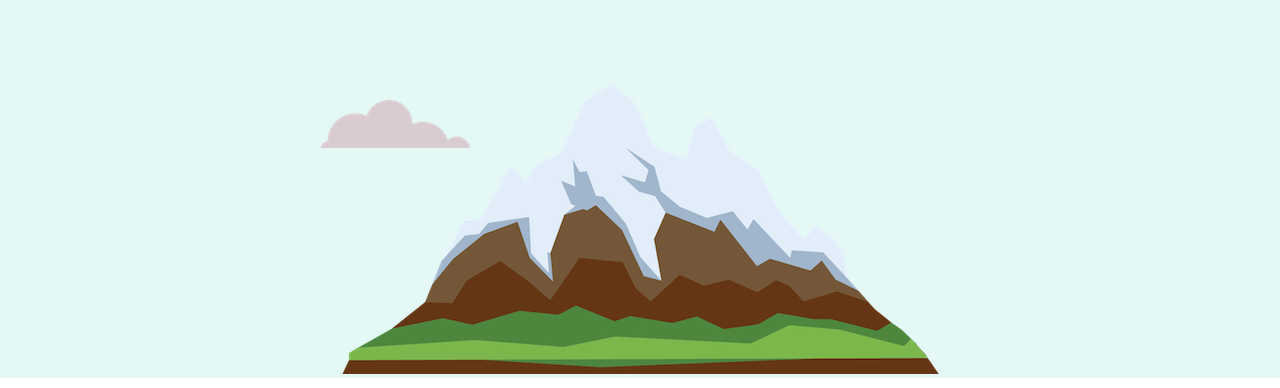
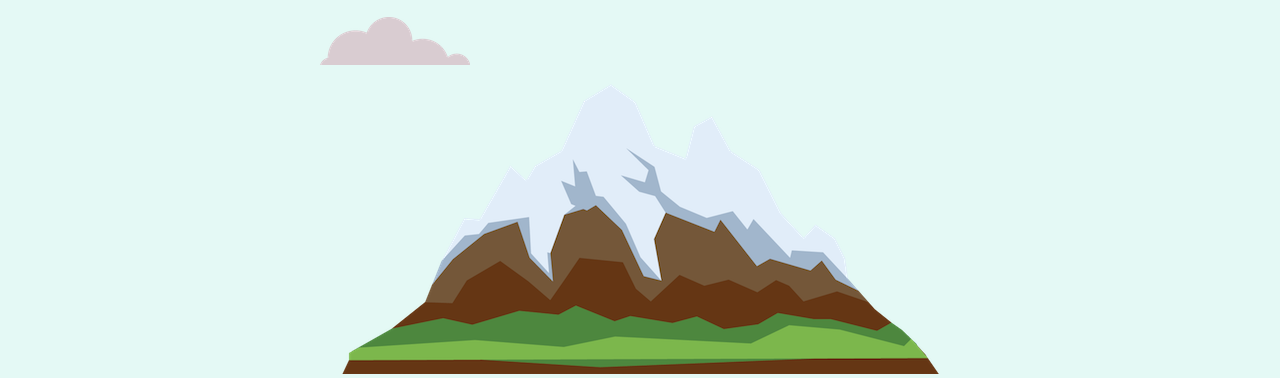
Before and after one commit to vku42/new-site, a plain HTML site: page index.html in a window 1280 px wide. Shown: the part 412-800 px from the top of the page. Drawn offline with Linux system fonts and the light colour scheme.

Commit message:
Update styles.css

```diff
--- a/css/styles.css
+++ b/css/styles.css
@@ -64,7 +64,6 @@ h3 {
 .bottom-cloud {
   position: absolute;
   left: 25%;
-  bottom: 30%;
 }
 
 .top-cloud {
```
